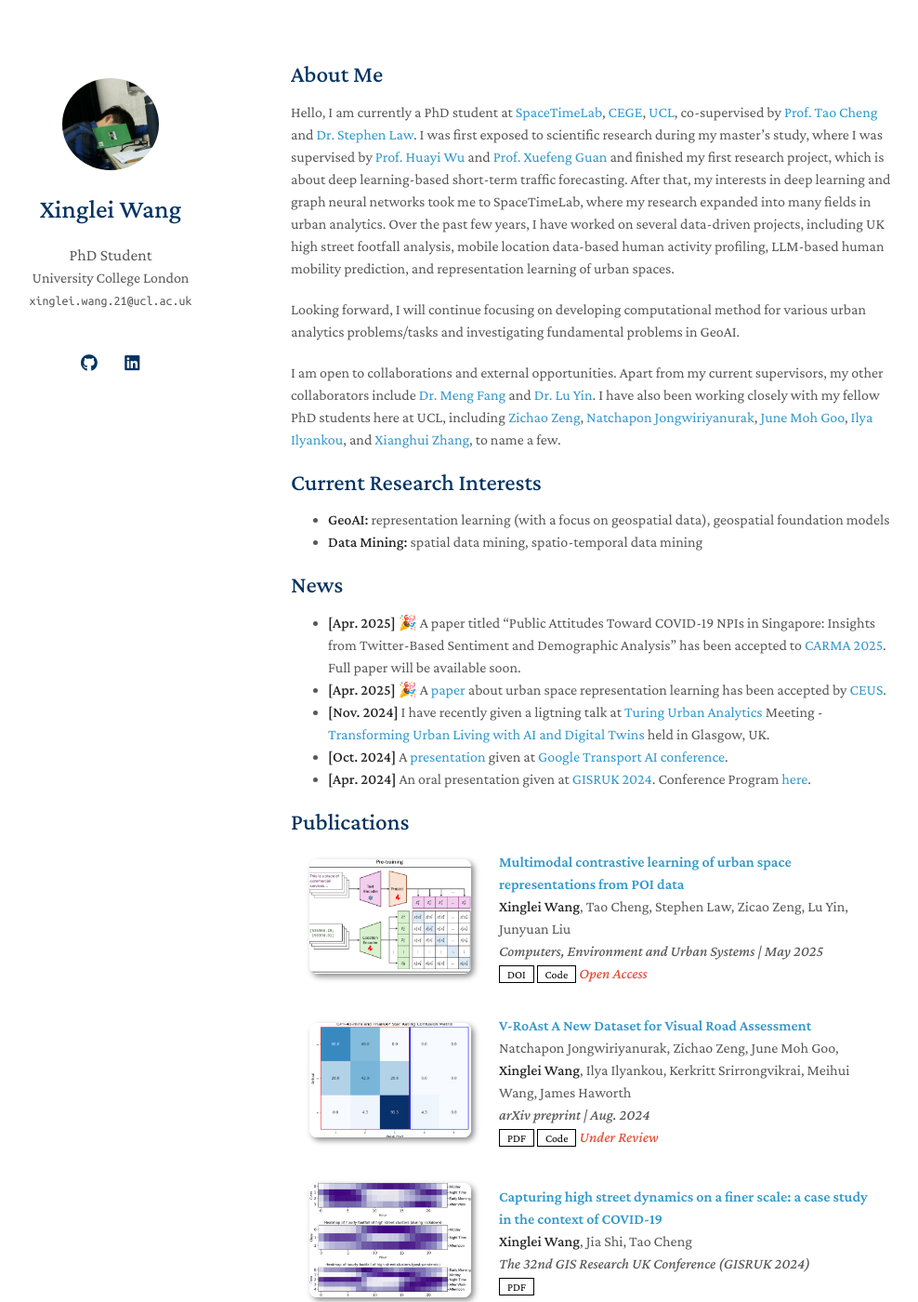
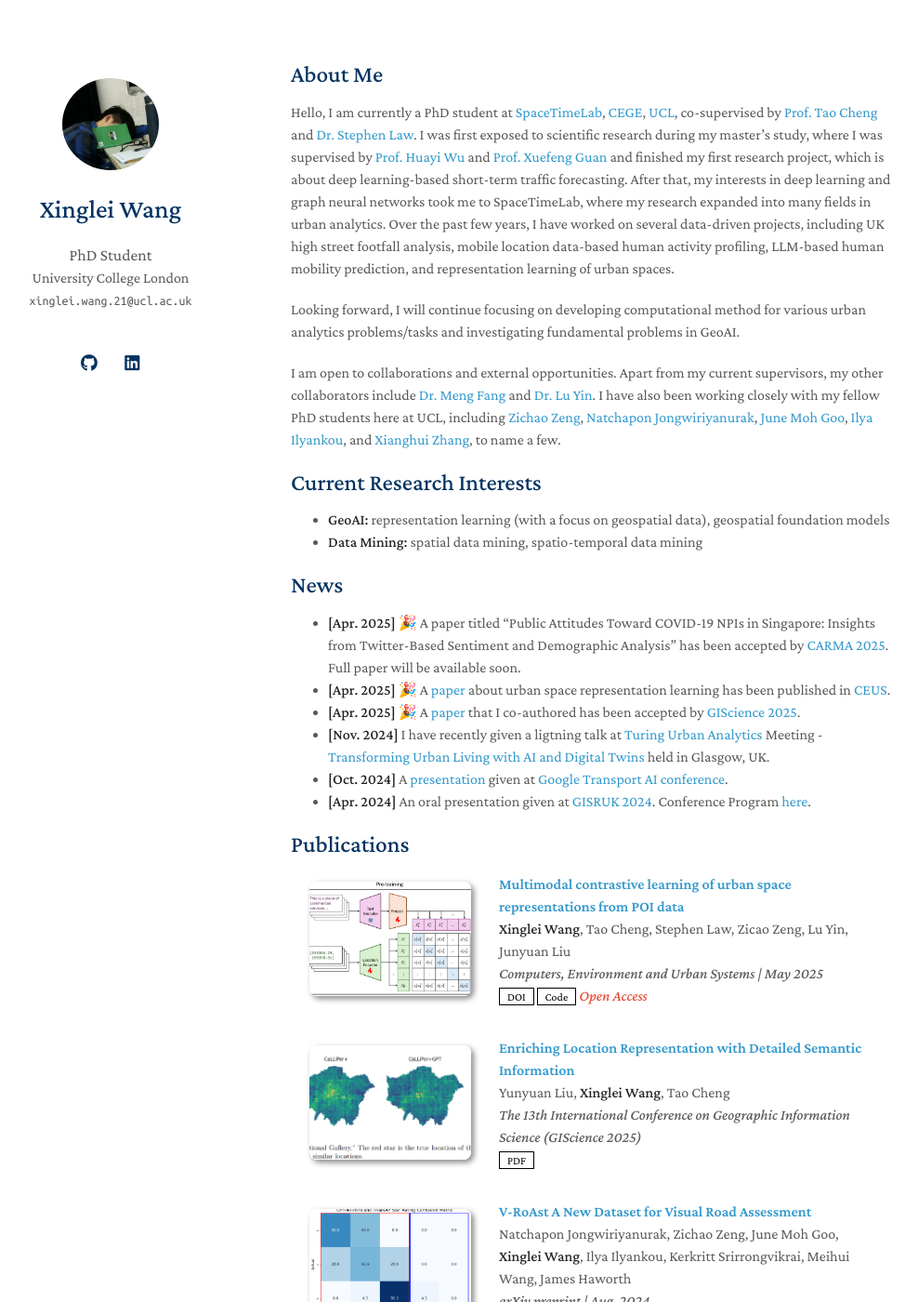
Before and after one commit to xlwang233/xlwang233.github.io, a Jekyll site: the page built from index.md, in a window 1280 px wide and 1400 px high. Shown: the whole window at 93% size, without its empty margins (157-1145 px from the left). Built offline with Jekyll 4.4.1, drawn with Linux system fonts in a browser that asks for light colours; emoji names are drawn with the system emoji font; a style sheet for code colours, icons or effects is not loaded.

Commit message:
Update-May-2025_a

```diff
--- a/_data/publications.yml
+++ b/_data/publications.yml
@@ -8,6 +8,12 @@ main:
     code: https://github.com/xlwang233/CaLLiPer
     image: ./assets/img/calliper_model.png
     notes: Open Access
+
+  - title: Enriching Location Representation with Detailed Semantic Information
+    authors: Yunyuan Liu, <strong>Xinglei Wang</strong>, Tao Cheng
+    conference: The 13th International Conference on Geographic Information Science (GIScience 2025)
+    pdf: https://openreview.net/pdf?id=BOEJGXuYBA
+    image: ./assets/img/calliper+.png
 
   - title: V-RoAst A New Dataset for Visual Road Assessment
     authors: Natchapon Jongwiriyanurak, Zichao Zeng, June Moh Goo, <strong>Xinglei Wang</strong>, Ilya Ilyankou, Kerkritt Srirrongvikrai, Meihui Wang, James Haworth
--- a/index.md
+++ b/index.md
@@ -15,8 +15,9 @@ I am open to collaborations and external opportunities. Apart from my current su
 - **Data Mining:** spatial data mining, spatio-temporal data mining
 
 ## News
-- **[Apr. 2025]** :tada: A paper titled "Public Attitudes Toward COVID-19 NPIs in Singapore: Insights from Twitter-Based Sentiment and Demographic Analysis" has been accepted to [CARMA 2025](https://carmaconf.org/). Full paper will be available soon.
-- **[Apr. 2025]** :tada: A [paper](https://doi.org/10.1016/j.compenvurbsys.2025.102299) about urban space representation learning has been accepted by [CEUS](https://www.sciencedirect.com/journal/computers-environment-and-urban-systems).
+- **[Apr. 2025]** :tada: A paper titled "Public Attitudes Toward COVID-19 NPIs in Singapore: Insights from Twitter-Based Sentiment and Demographic Analysis" has been accepted by [CARMA 2025](https://carmaconf.org/). Full paper will be available soon.
+- **[Apr. 2025]** :tada: A [paper](https://doi.org/10.1016/j.compenvurbsys.2025.102299) about urban space representation learning has been published in [CEUS](https://www.sciencedirect.com/journal/computers-environment-and-urban-systems).
+- **[Apr. 2025]** :tada: A [paper](https://openreview.net/pdf?id=BOEJGXuYBA) that I co-authored has been accepted by [GIScience 2025](https://giscience2025.org/).
 - **[Nov. 2024]** I have recently given a ligtning talk at [Turing Urban Analytics](https://www.turing.ac.uk/research/research-programmes/urban-analytics) Meeting - [Transforming Urban Living with AI and Digital Twins](https://www.turing.ac.uk/events/transforming-urban-living-ai-and-digital-twins) held in Glasgow, UK.
 - **[Oct. 2024]** A [presentation](https://sites.google.com/dft.gov.uk/datascienceintransportcon/presentations-major-tom/ai-express-talks/where-would-i-go-next-large-language-models-as-human-mobility-predictors) given at [Google Transport AI conference](https://sites.google.com/dft.gov.uk/datascienceintransportcon/home).
 - **[Apr. 2024]** An oral presentation given at [GISRUK 2024](https://2024.gisruk.org/). Conference Program [here](https://2024.gisruk.org//program/).
```
Also changed, not shown: assets/img/calliper+.png (added).
